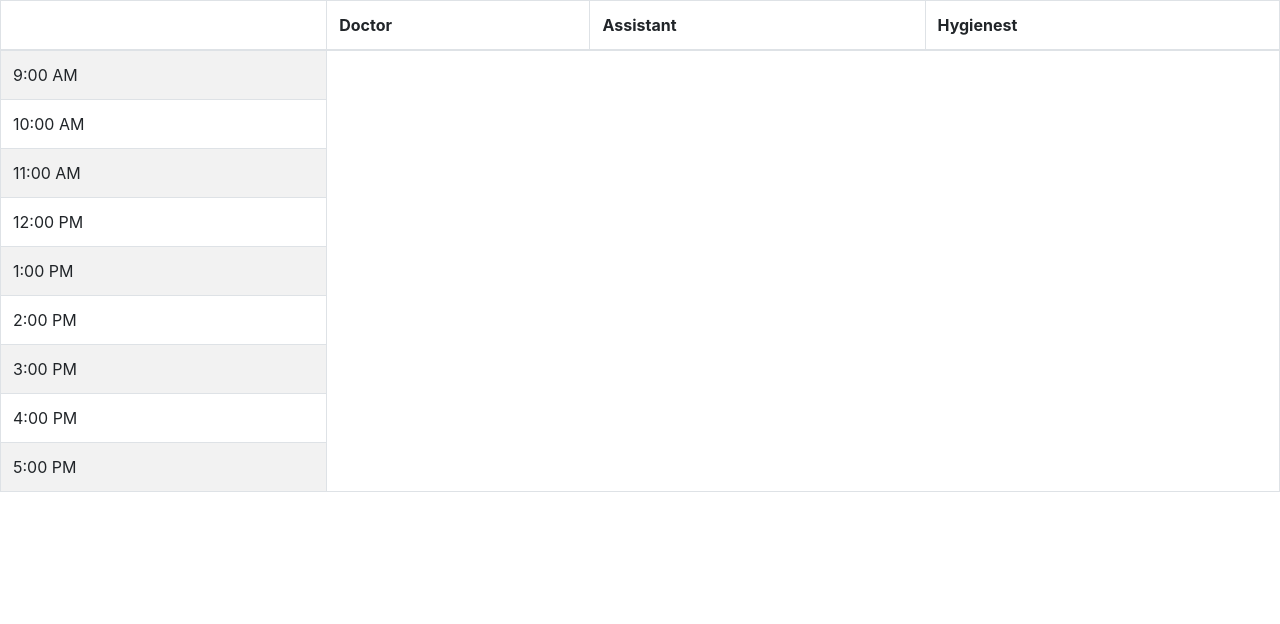
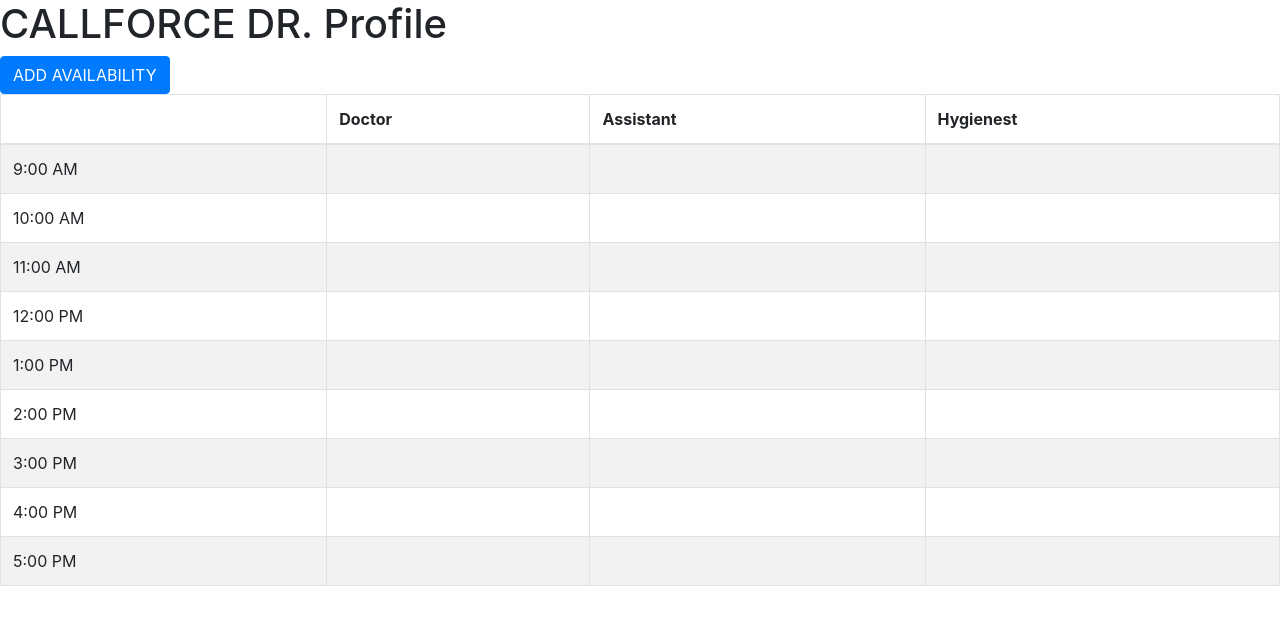
Before and after one commit to JeffreyZelaya/callforce-doctor-profile, a React (Create React App) app: page / in a window 1280 px wide. Shown: the top 624 px of the page. Built offline with nearby package versions, Linux system fonts and the light colour scheme.

Commit message:
refactored code into more pages and added modal

```diff
--- a/src/App.js
+++ b/src/App.js
@@ -1,9 +1,10 @@
 import React from 'react';
-import FullTable from './components/table';
-
+import DrProfile from "./components/DrProfile"
 function App() {
   return (
-    <FullTable />
+    <div>
+      <DrProfile />
+    </div>
   );
 }
 
--- /dev/null
+++ b/src/components/DrProfile.js
@@ -0,0 +1,37 @@
+import React, {Component} from 'react'
+import {Button, ButtonToolbar} from 'react-bootstrap'
+
+import FullTable from './table';
+import AddAvailabilityModal from "./addAvailabilityModal"
+
+
+
+class DrProfile extends Component{
+    constructor(props) {
+        super(props)
+        this.state = {addModalShow: false}
+    }
+    render() {
+        const onModalClose = () => this.setState({addModalShow:false})
+        return(
+            <div>
+                <h1>CALLFORCE DR. Profile</h1>
+                <ButtonToolbar>
+                    <Button
+                    onClick={() => this.setState({addModalShow:true})}
+                    >ADD AVAILABILITY
+                    </Button>
+
+                    <AddAvailabilityModal
+                    show={this.state.addModalShow}
+                    onHide = {onModalClose}
+                    />
+                </ButtonToolbar>
+                <FullTable />
+
+            </div>
+        )
+    }
+}
+
+export default DrProfile
--- /dev/null
+++ b/src/components/addAvailabilityModal.js
@@ -0,0 +1,38 @@
+import React, { Component } from 'react'
+import {Modal, Button, Row, Col, Form} from 'react-bootstrap'
+
+
+class AddAvailabilityModal extends Component{
+    constructor(props){
+        super(props)
+    }
+    render() {
+        return (
+            <Modal
+            {...this.props}
+            size="lg"
+            aria-labelledby="contained-modal-title-vcenter"
+            centered
+          >
+            <Modal.Header closeButton>
+              <Modal.Title id="contained-modal-title-vcenter">
+                Add Avaialability
+              </Modal.Title>
+            </Modal.Header>
+            <Modal.Body>
+              <div className="container">
+                  Add form fields for Avaialability
+              </div>
+
+
+            </Modal.Body>
+            <Modal.Footer>
+              <Button onClick={this.props.onHide}>Close</Button>
+            </Modal.Footer>
+          </Modal>
+
+        )
+    }
+}
+
+export default AddAvailabilityModal
--- a/src/components/table.js
+++ b/src/components/table.js
@@ -17,38 +17,65 @@
             <tbody>
                 <tr>
                 <td>9:00 AM </td>
+                <td></td>
+                <td></td>
+                <td></td>
                 </tr>
 
                 <tr>
                 <td>10:00 AM</td>
+                <td></td>
+                <td></td>
+                <td></td>
                 </tr>
 
                 <tr>
                 <td>11:00 AM</td>
+                <td></td>
+                <td></td>
+                <td></td>
                 </tr>
 
                 <tr>
                 <td>12:00 PM</td>
+                <td></td>
+                <td></td>
+                <td></td>
                 </tr>
 
                 <tr>
                 <td>1:00 PM</td>
+                <td></td>
+                <td></td>
+                <td></td>
                 </tr>
 
                 <tr>
                 <td>2:00 PM</td>
+                <td></td>
+                <td></td>
+                <td></td>
                 </tr>
 
                 <tr>
                 <td>3:00 PM</td>
+                <td></td>
+                <td></td>
+                <td></td>
                 </tr>
 
                 <tr>
                 <td>4:00 PM</td>
+                <td></td>
+                <td></td>
+                <td></td>
                 </tr>
 
                 <tr>
                 <td>5:00 PM</td>
+                <td></td>
+                <td></td>
+                <td></td>
                 </tr>
             </tbody>
         </Table>
```
